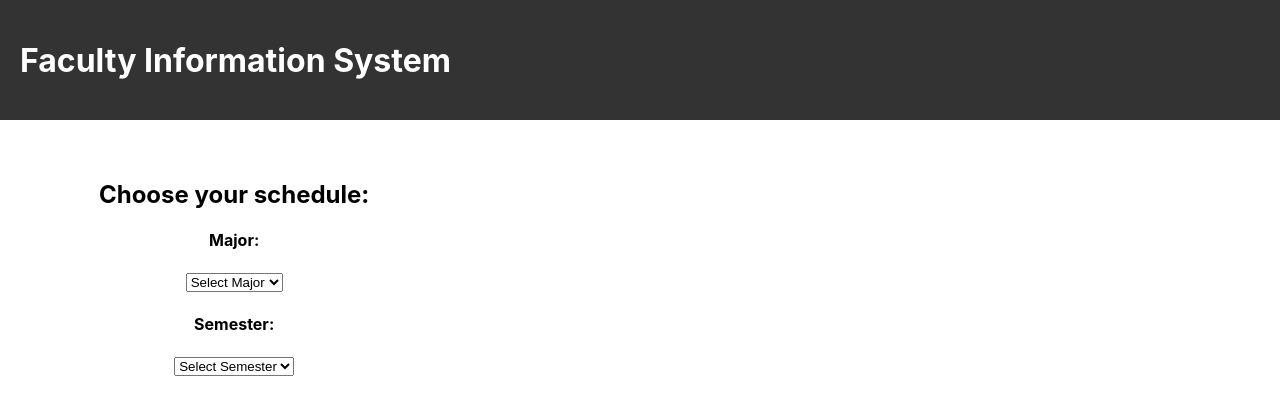
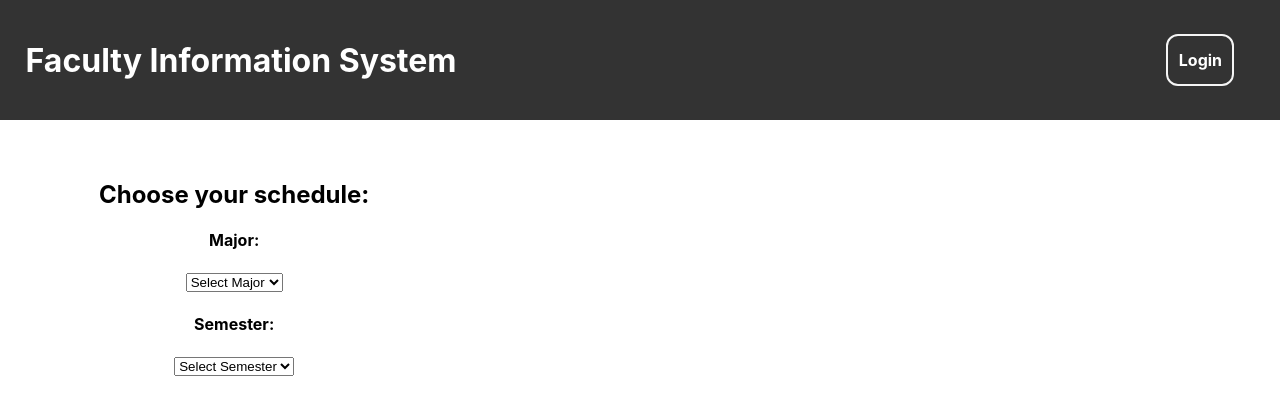
Before and after one commit to Jumoit01/FIS, a React (Create React App) app: page / in a window 1280 px wide. Shown: the top 414 px of the page. Built offline with nearby package versions, Linux system fonts and the light colour scheme.

Commit message:
restore failed merge

```diff
--- a/src/App.js
+++ b/src/App.js
@@ -2,6 +2,7 @@ import React, { Suspense } from 'react'
 import { BrowserRouter as Router, Route, Routes} from 'react-router-dom'
 
 import Home from './components/Home'
+import Login from './components/Login'
 
 import './components/stylesheets/App.css';
 
@@ -12,6 +13,7 @@ function App() {
         <Suspense fallback={<h1>Loading...</h1>}>
           <Routes>
             <Route path="/" element={<Home />} />
+            <Route path="/login" element={<Login />} />
           </Routes>
         </Suspense>
       </Router>
--- a/src/components/Home.js
+++ b/src/components/Home.js
@@ -70,6 +70,9 @@ export default function Home() {
         <div className='main' id='homeMain'>
             <div className='title'>
                 <h1>Faculty Information System</h1>
+                <div className='loginBtn' onClick={() => window.location.href = "/login"}>
+                    <h4>Login</h4>
+                </div>
             </div>
             <div className='filterOption'>
                 <h2>Choose your schedule:</h2>
--- /dev/null
+++ b/src/components/Login.js
@@ -0,0 +1,29 @@
+import React, { useState } from 'react'
+
+export default function Login() {
+    const [email, setEmail] = useState("");
+    const [password, setPassword] = useState("");
+
+    function handleSubmit(event) {
+        event.preventDefault();
+        console.log("Email:", email);
+        console.log("Password:", password);
+    }
+
+    return (
+        <form onSubmit={handleSubmit}>
+            <h2>Login</h2>
+            <label>
+                Username:
+                <input type="email" value={email} onChange={(e) => setEmail(e.target.value)} />
+            </label>
+            <br />
+            <label>
+                Password:
+                <input type="password" value={password} onChange={(e) => setPassword(e.target.value)} />
+            </label>
+            <br />
+            <button type="submit" onClick={() => window.location.href = "../"}>Submit</button>
+        </form>
+    );
+}
--- a/src/components/stylesheets/Home.css
+++ b/src/components/stylesheets/Home.css
@@ -8,10 +8,39 @@
 .title {
     grid-column: 1 / -1; /* This spans the first row */
     display: flex;
+    align-items: center;
+    text-align: left;
+
     background-color: #333;
     color: white;
 
     padding: 20px;
+    padding-left: 2vw;
+}
+
+.title h1 {
+    flex: 1;
+}
+
+.loginBtn {
+    width: 5vw;
+    height: 3rem;
+    margin-right: 2vw;
+
+    border: 2px solid whitesmoke;
+    border-radius: 0.75rem;
+
+    display: flex;
+    align-items: center;
+    justify-content: center;
+
+    cursor: pointer;
+}
+
+.loginBtn:hover {
+    border: 2px solid white;
+    border-radius: 1rem;
+    background-color: black;
 }
 
 .filterOption {
```
